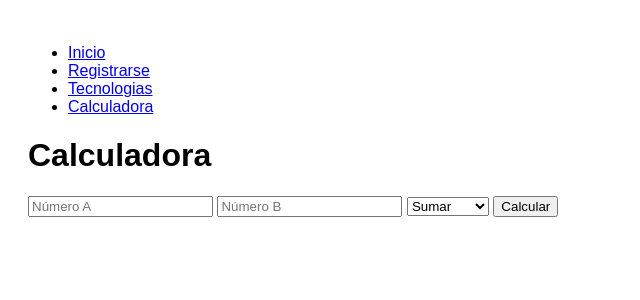
After one commit to g58237/EntornoServidor01, a Django app: page /calculadora/ in a window 1280 px wide. The commit adds this page. Shown: the top 300 px of the page, without its empty margins (0-640 px from the left). Run offline with Django 5.2, Linux system fonts and the light colour scheme.

Commit message:
Décimo tercer commit

```diff
--- a/mi_app/urls.py
+++ b/mi_app/urls.py
@@ -6,4 +6,5 @@ urlpatterns = [
     path('', views.index, name='index'),
     path('registro/', views.registro, name='registro'),
     path('tecnologias/', views.tecnologias, name='tecnologias'),
+    path('calculadora/', views.calculadora, name='calculadora'),
 ]
--- a/mi_app/views.py
+++ b/mi_app/views.py
@@ -29,3 +29,19 @@ def tecnologias(request):
         'VS Code': 'Es un IDE de código abierto usado para hacer aplicaciones con muchos lenguajes de programación (Python, JavaScript, etc.).'
     }
     return render(request, 'tecnologias.html', {'lista': lista})
+
+def calculadora(request):
+    resultado = None
+    if request.method == 'POST':
+        a = int(request.POST.get('a', 0))
+        b = int(request.POST.get('b', 0))
+        op = request.POST.get('op')
+        if op == 'suma':
+            resultado = a + b
+        elif op == 'resta':
+            resultado = a - b
+        elif op == 'multi':
+            resultado = a * b
+        elif op == 'div' and b != 0:
+            resultado = a / b
+    return render(request, 'calculadora.html', {'resultado': resultado})
--- a/templates/base.html
+++ b/templates/base.html
@@ -14,6 +14,7 @@
                 <li><a href="/">Inicio</a></li>
                 <li><a href="/registro">Registrarse</a></li>
                 <li><a href="/tecnologias">Tecnologias</a></li>
+                <li><a href="/calculadora">Calculadora</a></li>
             </ul>
         </nav>
     </header>
--- /dev/null
+++ b/templates/calculadora.html
@@ -0,0 +1,20 @@
+{% extends 'base.html' %}
+{% block content %}
+<h1>Calculadora</h1>
+<form method="post">
+  {% csrf_token %}
+  <input type="number" name="a" placeholder="Número A">
+  <input type="number" name="b" placeholder="Número B">
+  <select name="op">
+    <option value="suma">Sumar</option>
+    <option value="resta">Restar</option>
+    <option value="multi">Multiplicar</option>
+    <option value="div">Dividir</option>
+  </select>
+  <button type="submit">Calcular</button>
+</form>
+
+    {% if resultado is not None %}
+    <h2>Resultado: {{ resultado }}</h2>
+    {% endif %}
+{% endblock %}
```
